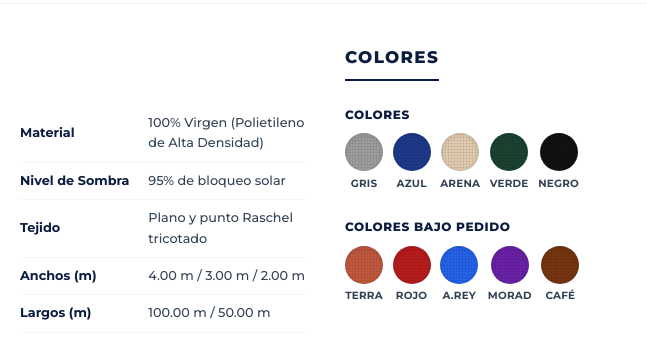
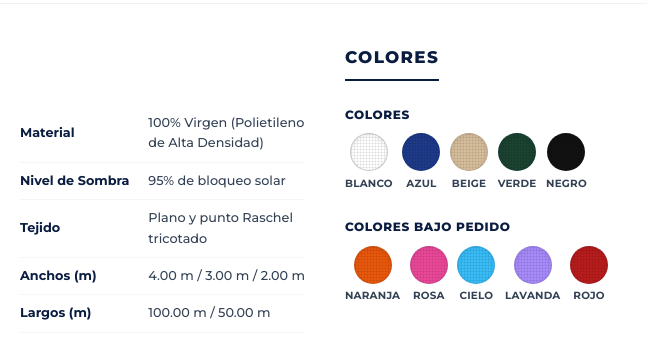
Before and after one commit to MM-Melamina/sombrita, a website built with Vite: page malla-raschel.html in a window 1280 px wide. Shown: the part 1260-1603 px from the top of the page, 295-942 px from the left. Built offline with nearby package versions, Linux system fonts and the light colour scheme.

Commit message:
style: align Malla Raschel 95% block colors with 90% block

```diff
--- a/malla-raschel.html
+++ b/malla-raschel.html
@@ -213,16 +213,16 @@
                   <div class="color-group-title">COLORES</div>
                   <div class="colors-swatches-grid">
                     <div class="color-swatch-item">
-                      <div class="color-circle color-gris"></div>
-                      <span class="color-label">Gris</span>
+                      <div class="color-circle color-blanco"></div>
+                      <span class="color-label">Blanco</span>
                     </div>
                     <div class="color-swatch-item">
                       <div class="color-circle color-azul"></div>
                       <span class="color-label">Azul</span>
                     </div>
                     <div class="color-swatch-item">
-                      <div class="color-circle color-arena"></div>
-                      <span class="color-label">Arena</span>
+                      <div class="color-circle color-beige"></div>
+                      <span class="color-label">Beige</span>
                     </div>
                     <div class="color-swatch-item">
                       <div class="color-circle color-verde"></div>
@@ -238,24 +238,24 @@
                   <div class="color-group-title">COLORES BAJO PEDIDO</div>
                   <div class="colors-swatches-grid">
                     <div class="color-swatch-item">
-                      <div class="color-circle color-terracota"></div>
-                      <span class="color-label">Terra</span>
+                      <div class="color-circle color-naranja"></div>
+                      <span class="color-label">Naranja</span>
+                    </div>
+                    <div class="color-swatch-item">
+                      <div class="color-circle color-rosa"></div>
+                      <span class="color-label">Rosa</span>
+                    </div>
+                    <div class="color-swatch-item">
+                      <div class="color-circle color-cielo"></div>
+                      <span class="color-label">Cielo</span>
+                    </div>
+                    <div class="color-swatch-item">
+                      <div class="color-circle color-lavanda"></div>
+                      <span class="color-label">Lavanda</span>
                     </div>
                     <div class="color-swatch-item">
                       <div class="color-circle color-rojo"></div>
                       <span class="color-label">Rojo</span>
-                    </div>
-                    <div class="color-swatch-item">
-                      <div class="color-circle color-azulrey"></div>
-                      <span class="color-label">A.Rey</span>
-                    </div>
-                    <div class="color-swatch-item">
-                      <div class="color-circle color-morado"></div>
-                      <span class="color-label">Morad</span>
-                    </div>
-                    <div class="color-swatch-item">
-                      <div class="color-circle color-cafe"></div>
-                      <span class="color-label">Café</span>
                     </div>
                   </div>
                 </div>
```
